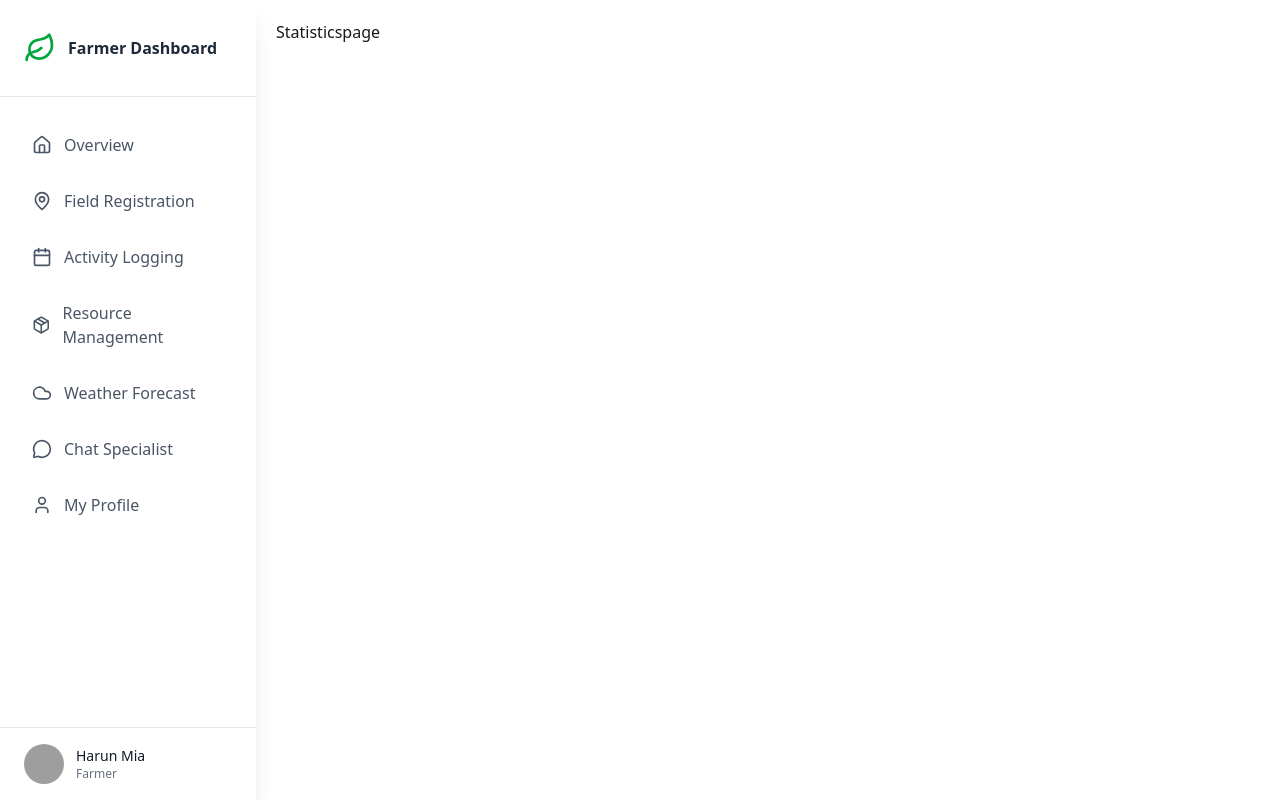
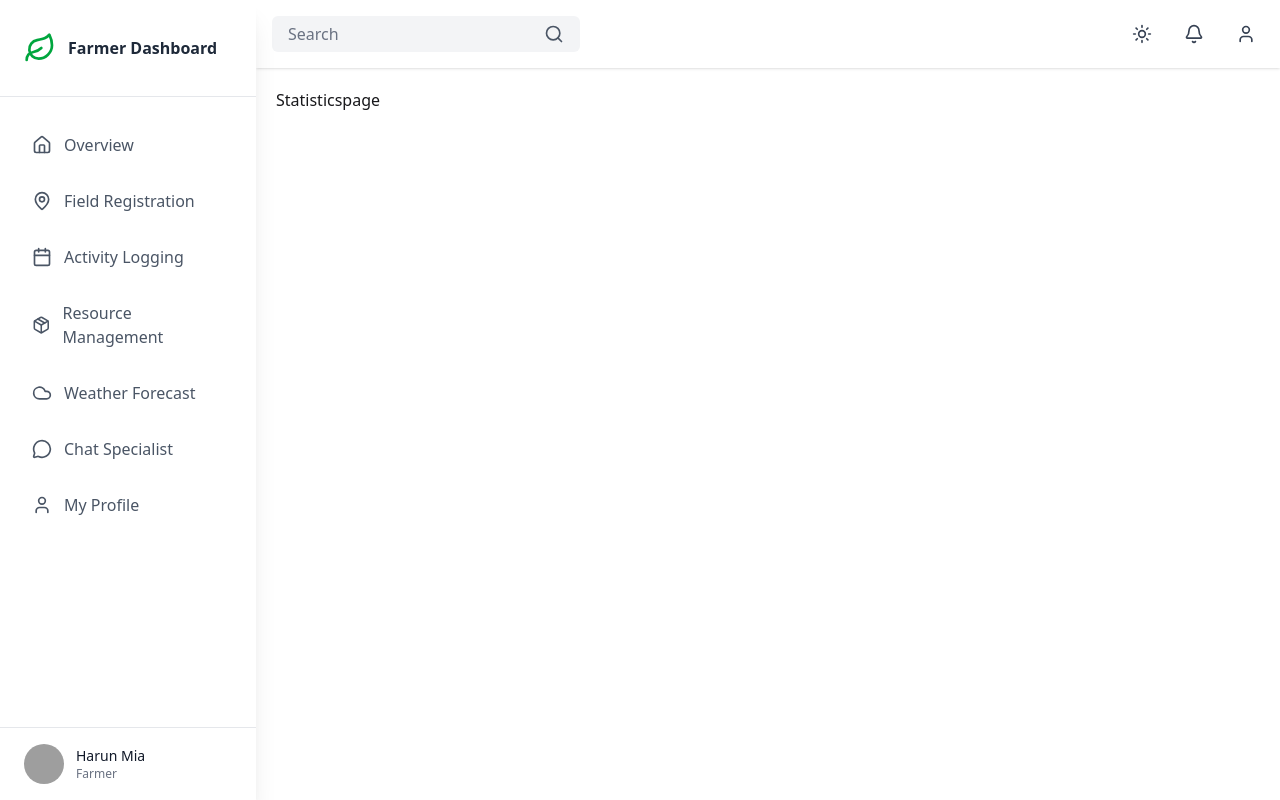
Before and after one commit to Subroto89/root-farming-frontend, a React (Vite) app: page /dashboard in a window 1280 px wide. Built offline with nearby package versions, Linux system fonts and the light colour scheme; no server answers; grey boxes are pictures that could not be loaded.

Commit message:
topbar done

```diff
--- a/src/layouts/DashboardLayout.jsx
+++ b/src/layouts/DashboardLayout.jsx
@@ -1,6 +1,7 @@
-import { Outlet } from "react-router";
-import Sidebar from "../pages/DashboardPage/Sidebar/Sidebar";
-import { Toaster } from "react-hot-toast";
+import { Outlet } from 'react-router';
+import Sidebar from '../pages/DashboardPage/Sidebar/Sidebar';
+import { Toaster } from 'react-hot-toast';
+import Topbar from '../pages/DashboardPage/Sidebar/Topbar';
 
 const DashboardLayout = () => {
   return (
@@ -11,6 +12,7 @@ const DashboardLayout = () => {
       </div>
 
       <div className="flex-1 overflow-y-auto">
+        <Topbar />
         <div className="p-5 ">
           {/* Outlet for dynamic contents */}
           <Outlet />
--- /dev/null
+++ b/src/pages/DashboardPage/Sidebar/Topbar.jsx
@@ -0,0 +1,35 @@
+import React from 'react';
+import { Sun, Bell, Settings, User, Search } from 'lucide-react';
+
+const Topbar = () => {
+  return (
+    <div className="flex flex-col sm:flex-row items-center justify-between gap-3 p-4 bg-white shadow">
+      {/* SEARCH BAR */}
+      <div className="flex items-center w-full sm:w-auto bg-gray-100 rounded-md px-2">
+        <input
+          type="text"
+          placeholder="Search"
+          className="bg-transparent outline-none px-2 py-1 w-full sm:w-64 text-gray-700 placeholder-gray-500"
+        />
+        <button className="p-2 text-gray-600 hover:text-blue-500">
+          <Search className="w-5 h-5" />
+        </button>
+      </div>
+
+      {/* ICONS */}
+      <div className="flex items-center justify-center sm:justify-end w-full sm:w-auto space-x-4 text-gray-700">
+        <button className="p-2 rounded-full hover:bg-gray-200">
+          <Sun className="w-5 h-5" />
+        </button>
+        <button className="p-2 rounded-full hover:bg-gray-200">
+          <Bell className="w-5 h-5" />
+        </button>
+        <button className="p-2 rounded-full hover:bg-gray-200">
+          <User className="w-5 h-5" />
+        </button>
+      </div>
+    </div>
+  );
+};
+
+export default Topbar;
```
